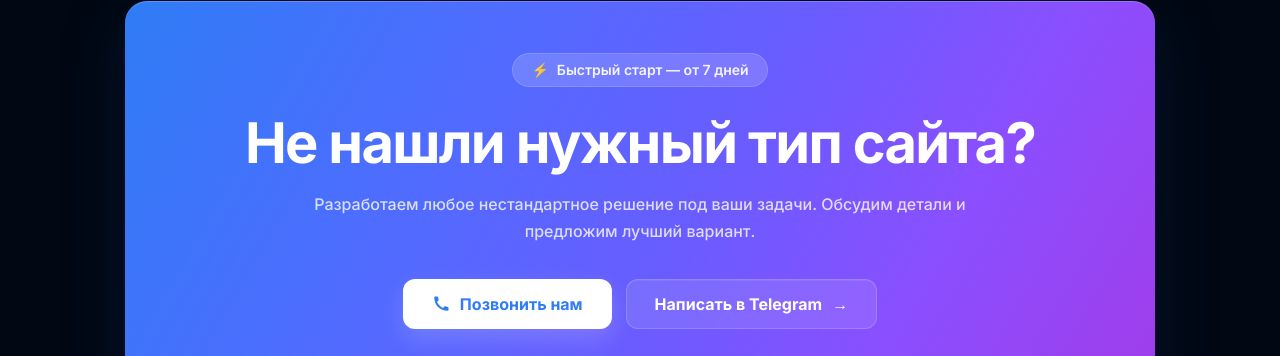
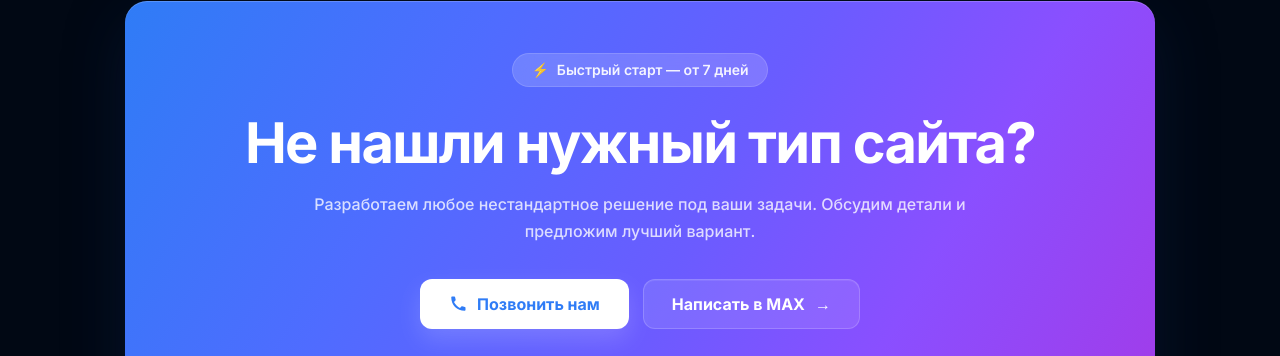
Before and after one commit to Dimas-Shumil/shumDev, a plain HTML site: page index.html in a window 1280 px wide. Shown: the part 3354-3710 px from the top of the page. Drawn offline with nearby package versions, Linux system fonts and the light colour scheme.

Commit message:
add adress max

```diff
--- a/index.html
+++ b/index.html
@@ -482,8 +482,8 @@
                         Позвонить нам
                     </a>
 
-                    <a href="https://t.me/ShumDevWeb" class="custom-cta__btn custom-cta__btn--glass">
-                        Написать в Telegram
+                    <a href="https://max.ru/u/f9LHodD0cOKFgeBDSJQSWosDXuLr-66-XAleQsDs7s5SohDnYOGQFfGpkN8" target="_blank" class="custom-cta__btn custom-cta__btn--glass">
+                        Написать в MAX
                         <span class="custom-cta__arrow">→</span>
                     </a>
                 </div>
--- a/site/sass/main.scss
+++ b/site/sass/main.scss
@@ -1742,7 +1742,7 @@ body.no-scroll {
         border-top: 1px solid rgba(120, 145, 190, 0.14);
         display: flex;
         flex-direction: column;
-        align-items: center;
+        align-items: start;
 
         p {
             margin: 0 0 18px;
```
Also changed, not shown: site/css/main.css, site/sass/main.css.
